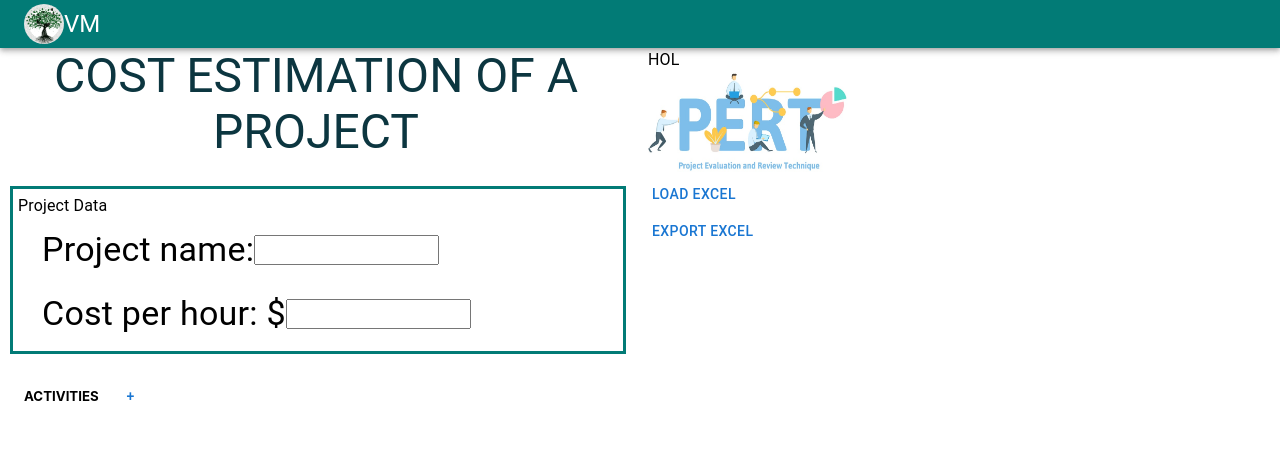
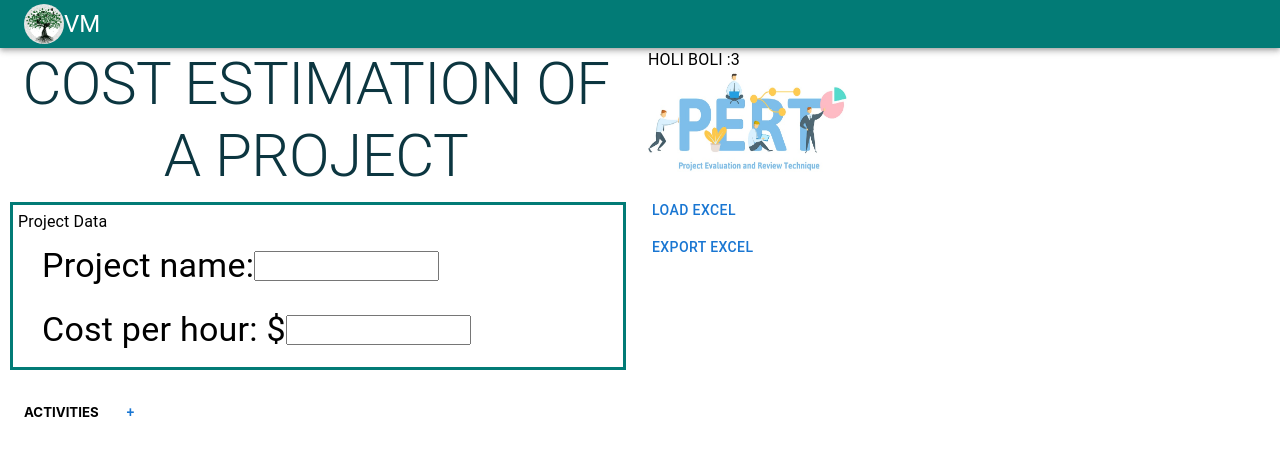
Before and after one commit to violeta-maldonado/pert, a Next.js app: page / in a window 1280 px wide. Shown: the top 456 px of the page. Built offline with nearby package versions, Linux system fonts and the light colour scheme.

Commit message:
homeHeader

```diff
--- a/src/components/homeHeader.tsx
+++ b/src/components/homeHeader.tsx
@@ -9,13 +9,13 @@ const HomeHeader = () => {
           <Typography
             align='center'
             color='#0C3640'
-            variant='h3'
+            variant='h2'
           >
             COST ESTIMATION OF A PROJECT
           </Typography>
         </Grid>
         <Grid item xs={1} sm={6}>
-          <Typography>HOL</Typography>
+          <Typography>HOLI BOLI :3</Typography>
           <Image
             src={'/static/pert.jpg'}
             width={200}
```
